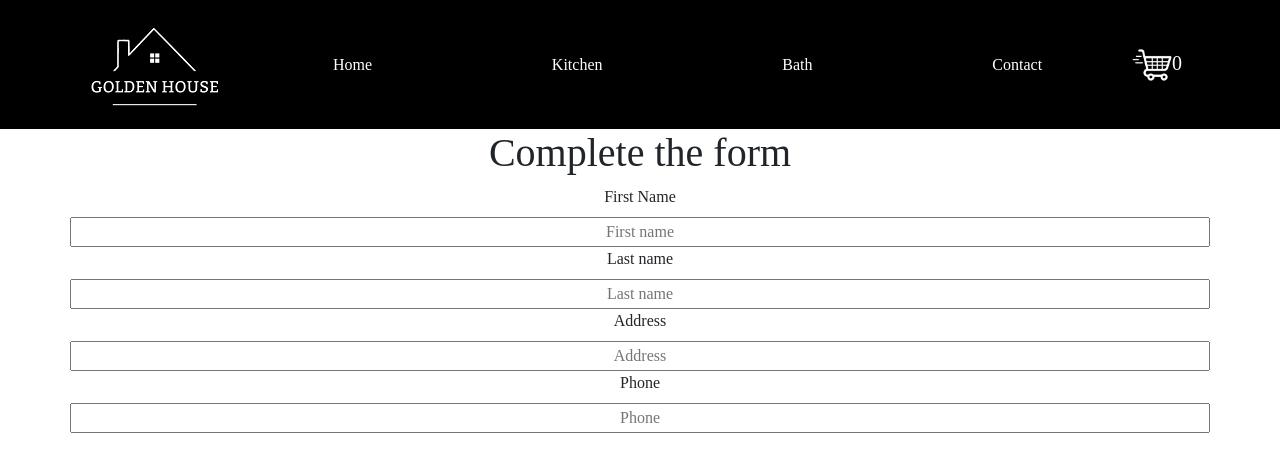
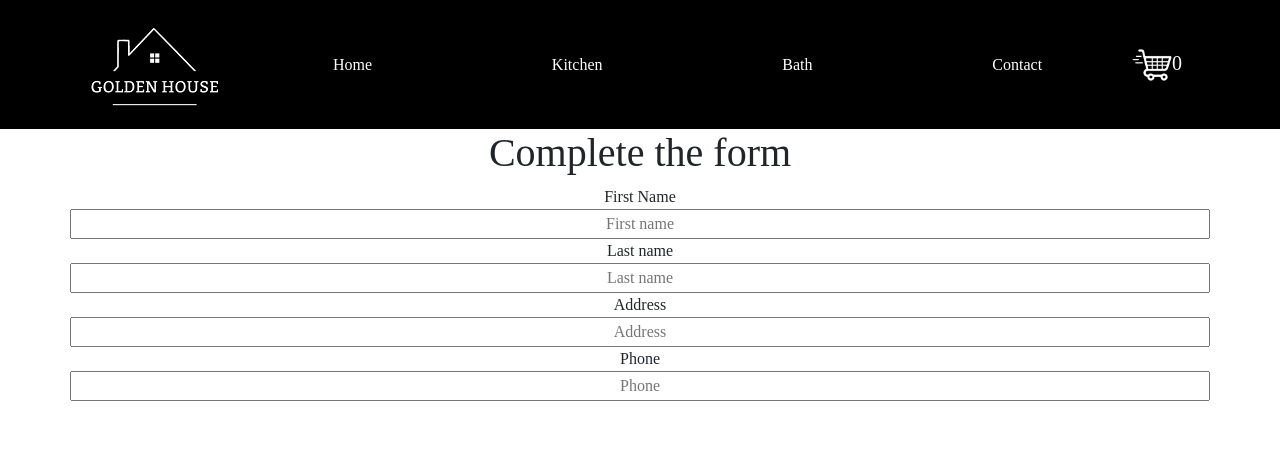
Before and after one commit to Marilinaroman/goldenhouse, a React (Create React App) app: page /Checkout in a window 1280 px wide. Shown: the top 472 px of the page. Built offline with nearby package versions, Linux system fonts and the light colour scheme.

Commit message:
version 1.5: add form in checkout

```diff
--- a/src/components/Checkout/Checkout.js
+++ b/src/components/Checkout/Checkout.js
@@ -7,8 +7,8 @@ import { useNavigate } from "react-router-dom"
 
 const Checkout =() =>{
     const [isLoading, setIsLoading] = useState(false)
-    const {cart, total, clearCart, buyer }= useContext(CartContext)
-
+    const [idNewOrder, setIdNewOrder] = useState('')
+    const {cart, total, clearCart, buyer}= useContext(CartContext)
     const navigate = useNavigate()
     const createOrder = async () =>{
         setIsLoading(true)
@@ -23,7 +23,6 @@ const Checkout =() =>{
 
 
         const ids = cart.map(u => u.id)
-        console.log(ids)
         const listProducts = collection(db, 'products')
 
         const prodsFromFirestore = await getDocs(query(listProducts, where(documentId(), 'in', ids)))
@@ -54,21 +53,27 @@ const Checkout =() =>{
 
             const orderRef = collection(db, 'orders')
             const orderAdd = await addDoc(orderRef, newOrder)
-            console.log(`id ${orderAdd.id}`)
+            setIdNewOrder(orderAdd.id)
+            console.log(idNewOrder)
             clearCart()
-            setTimeout(() => {
-                navigate('/')
-            }, 3000)
+
         }
-        }catch (error) {
-            console.log(error)
-        } finally {
-            setIsLoading(false)
+    }catch (error) {
+        console.log(error)
+    } finally {
+        setIsLoading(false)
         }
     }
 
     if(isLoading) {
         return <h1>We're creating your order</h1>
+    }
+
+    if(idNewOrder) {
+        setTimeout(() => {
+            navigate('/')
+        }, 5000)
+        return <h1>{`The id of your order is: ${idNewOrder}`}</h1>
     }
 
     return (
--- a/src/components/Checkout/FormCheckout.js
+++ b/src/components/Checkout/FormCheckout.js
@@ -1,5 +1,4 @@
 import {useContext } from 'react';
-import Form from 'react-bootstrap/Form';
 import Container from 'react-bootstrap/Container';
 import Row from 'react-bootstrap/Row';
 import CartContext from '../../context/CartContext'
@@ -16,7 +15,6 @@ const FormCheckout = ({createOrder}) =>{
             ...buyer,
             [e.target.name]: e.target.value
         })
-
     }
 
     const handleSubmit = (e) => {
@@ -27,9 +25,9 @@ const FormCheckout = ({createOrder}) =>{
 
     return (
         <Container>
-            <Form className="justify-content-md-center" onSubmit={handleSubmit}>
+            <form className="justify-content-md-center" onSubmit={handleSubmit}>
             <Row>
-                <Form.Label>First Name</Form.Label>
+                <label>First Name</label>
                 <input
                     required
                     type="text"
@@ -38,7 +36,7 @@ const FormCheckout = ({createOrder}) =>{
                     value={firstName}
                     onChange={handleChange}
                 />
-                <Form.Label>Last name</Form.Label>
+                <label>Last name</label>
                 <input
                     required
                     type="text"
@@ -49,7 +47,7 @@ const FormCheckout = ({createOrder}) =>{
                 />
             </Row>
             <Row>
-                    <Form.Label>Address</Form.Label>
+                <label>Address</label>
                     <input
                         type="text"
                         placeholder="Address"
@@ -58,7 +56,7 @@ const FormCheckout = ({createOrder}) =>{
                         onChange={handleChange}
                         required
                         />
-                    <Form.Label>Phone</Form.Label>
+                <label>Phone</label>
                     <input
                         type="text"
                         placeholder="Phone"
@@ -72,7 +70,7 @@ const FormCheckout = ({createOrder}) =>{
             <Row>
                 {(firstName && lastName && address && phone )? <button className="button" onClick={()=>createOrder()}>submit</button> : console.log('Form empty')}
             </Row>
-            </Form>
+            </form>
         </Container>
     )
 }
--- a/src/context/CartContext.js
+++ b/src/context/CartContext.js
@@ -53,7 +53,6 @@ export const CartContextProvider = ({children}) =>{
         return product?.quantity
     }
     const clearCart = () => {
-        setNotification('info', 'Your cart has been emptied')
         setCart([])
     }
     const removeItem = (id) => {
```
Lines whose indentation alone changed are shown as unchanged.
